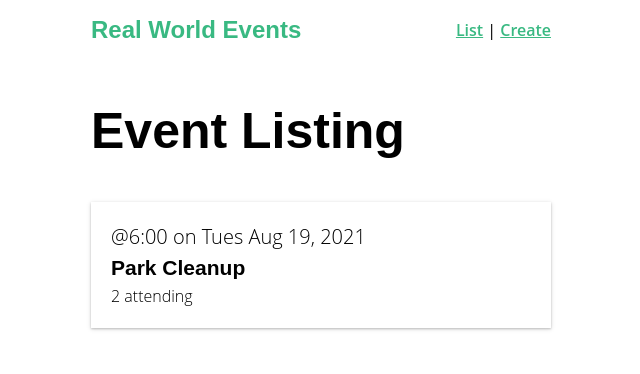
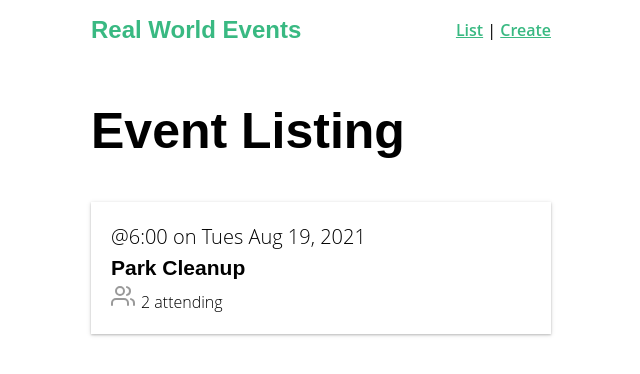
Before and after one commit to KavehKarami/real-world-vue2, a Vue app: page / in a window 1280 px wide. Shown: the top 374 px of the page, without its empty margins (319-959 px from the left). Built offline with nearby package versions, Linux system fonts and the light colour scheme.

Commit message:
global components

```diff
--- /dev/null
+++ b/src/components/BaseIcon.vue
@@ -0,0 +1,48 @@
+<template>
+  <div class="icon-wrapper" v-html="svg"></div>
+</template>
+
+<script>
+import feather from "feather-icons";
+export default {
+  props: {
+    name: String,
+    width: {
+      type: [Number, String],
+      default: 24,
+    },
+    height: {
+      type: [Number, String],
+      default: 24,
+    },
+  },
+
+  computed: {
+    svg() {
+      return feather.icons[this.name].toSvg({
+        class: "icon",
+        width: this.width,
+        height: this.height,
+      });
+    },
+  },
+};
+</script>
+
+<style lang="scss" scoped>
+.icon-wrapper {
+  display: inline-flex;
+  align-items: center;
+  color: rgba(0, 0, 0, 0.4);
+  font-size: 1rem;
+  font-weight: 600;
+  margin-right: 6px;
+}
+.icon {
+  stroke: currentColor;
+  stroke-width: 2;
+  stroke-linecap: round;
+  stroke-linejoin: round;
+  fill: none;
+}
+</style>
--- a/src/components/EventCard.vue
+++ b/src/components/EventCard.vue
@@ -6,6 +6,7 @@
     <div class="event-card -shadow">
       <span class="eyebrow">@{{ event.time }} on {{ event.date }}</span>
       <h4 class="title">{{ event.title }}</h4>
+      <BaseIcon name="users" />
       <span>{{ event.attendees.length }} attending</span>
     </div>
   </router-link>
--- a/src/main.js
+++ b/src/main.js
@@ -2,6 +2,33 @@
 import App from "./App.vue";
 import router from "./router";
 import store from "./store";
+import upperFirst from "lodash/upperFirst";
+import camelCase from "lodash/camelCase";
+
+/* ------------------------- Manual Global Component ------------------------ */
+
+// import BaseIcon from "@/components/BaseIcon.vue";
+// Vue.component("BaseIcon", BaseIcon);
+
+/* -------------------------------------------------------------------------- */
+
+/* ----------------------- Automatic Global Component ----------------------- */
+const requireComponent = require.context(
+  "./components",
+  false,
+  /Base[A-Z]\w+\.(vue|js)$/
+);
+
+requireComponent.keys().forEach((fileName) => {
+  const componentConfig = requireComponent(fileName);
+
+  const componentName = upperFirst(
+    camelCase(fileName.replace(/^\.\/(.*)\.\w+$/, "$1"))
+  );
+
+  Vue.component(componentName, componentConfig.default || componentConfig);
+});
+/* -------------------------------------------------------------------------- */
 
 Vue.config.productionTip = false;
 
```
